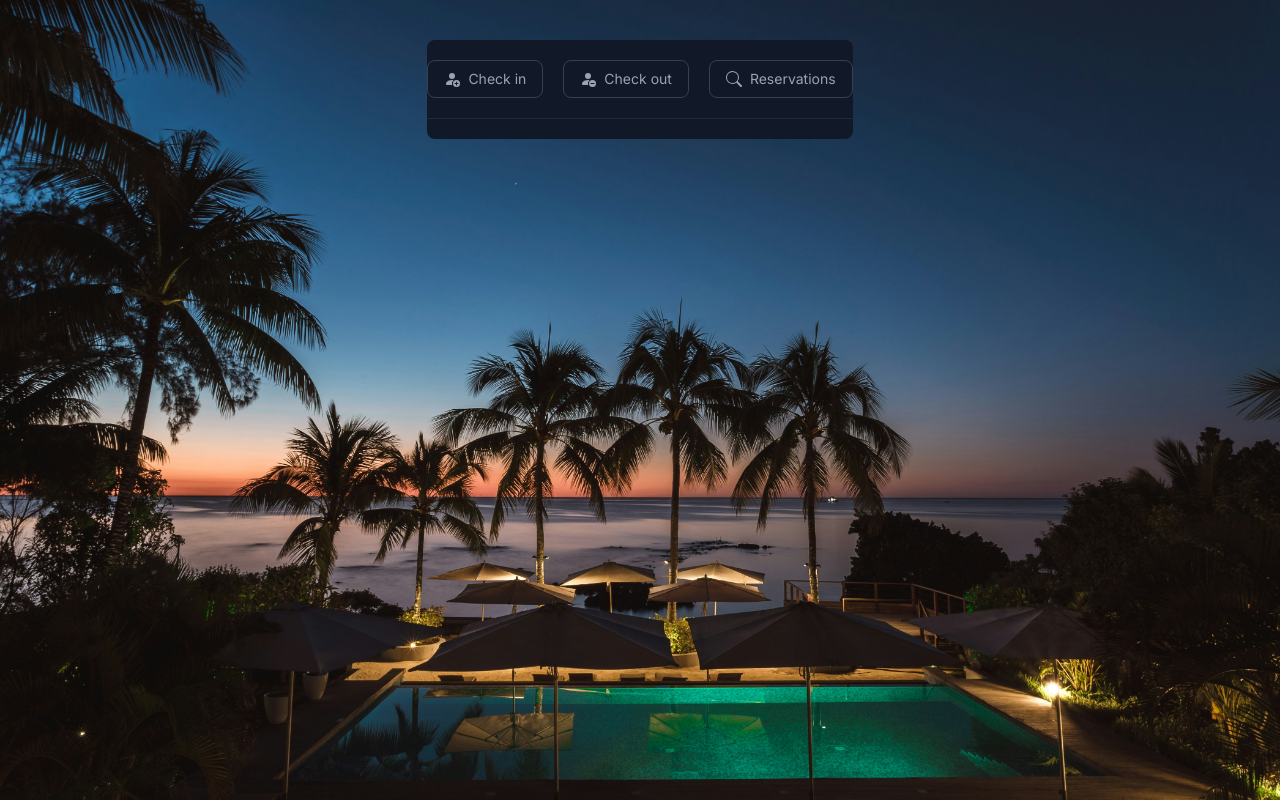
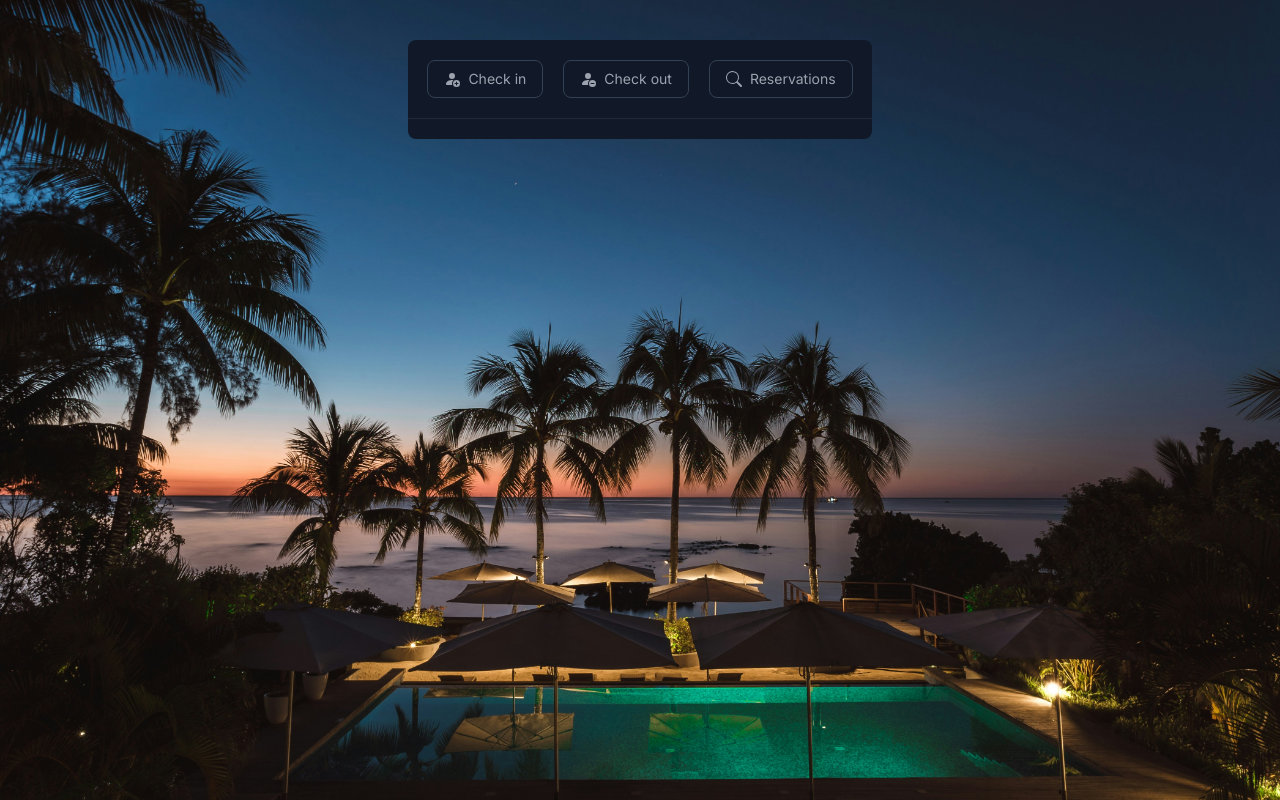
Before and after one commit to jabberdoey/hotel-reservations-frontend, a Next.js app: page / in a window 1280 px wide. Built offline with nearby package versions, Linux system fonts and the light colour scheme.

Commit message:
chore: style update

```diff
--- a/components/layout/layout.tsx
+++ b/components/layout/layout.tsx
@@ -34,7 +34,7 @@ export default function Layout({
 
   return (
     <div className="flex flex-row w-screen h-screen bg-[url('/background.jpg')] bg-center bg-cover">
-      <div className="container mx-auto mt-10 mb-auto text-center bg-gray-900 p-5 rounded-lg w-auto">
+      <div className="container mx-auto mt-10 mb-auto text-center bg-gray-900 p-5 rounded-lg w-auto min-w-[464px]">
         <div className="border-b-[1px] border-gray-800 pb-5 -mx-5">
           <ul className="flex flex-row gap-5 items-center justify-center">
             {links.map((link, index) => {
--- a/components/view-reservations/view-reservations.tsx
+++ b/components/view-reservations/view-reservations.tsx
@@ -13,9 +13,9 @@ export default function ViewReservations({
 
   if (filteredReservations.length === 0) {
     return (
-      <div className="text-2xl text-center leading-10 mt-10">
-        <p className="font-bold">No reservations found!</p>
-        <p className="font-normal text-lg mb-16">Please make a reservation and then try again.</p>
+      <div className="text-center mt-10 text-slate-400">
+        <p className="font-bold text-xl mb-5">No reservations found!</p>
+        <p className="text-sm mb-10">Please make a reservation and then try again.</p>
       </div>
     );
   }
```
